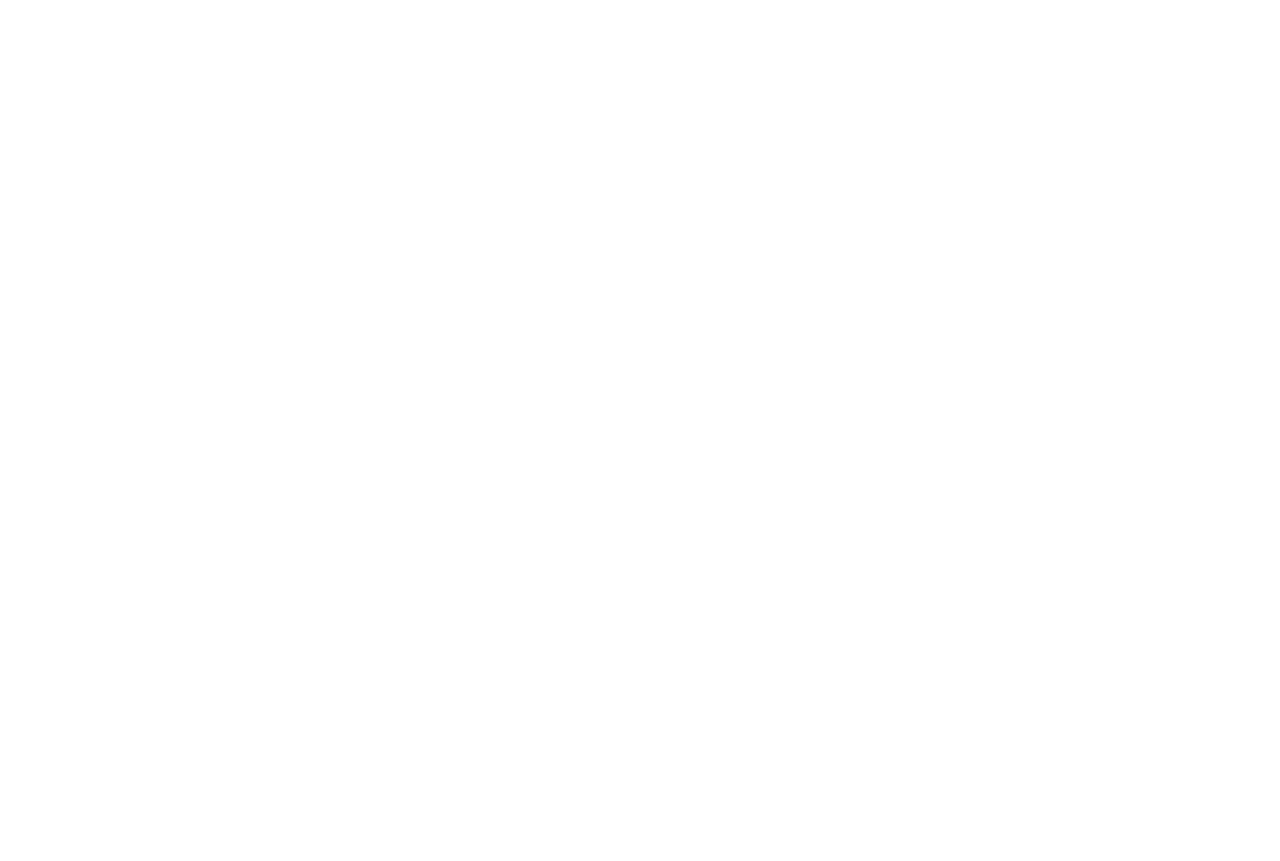
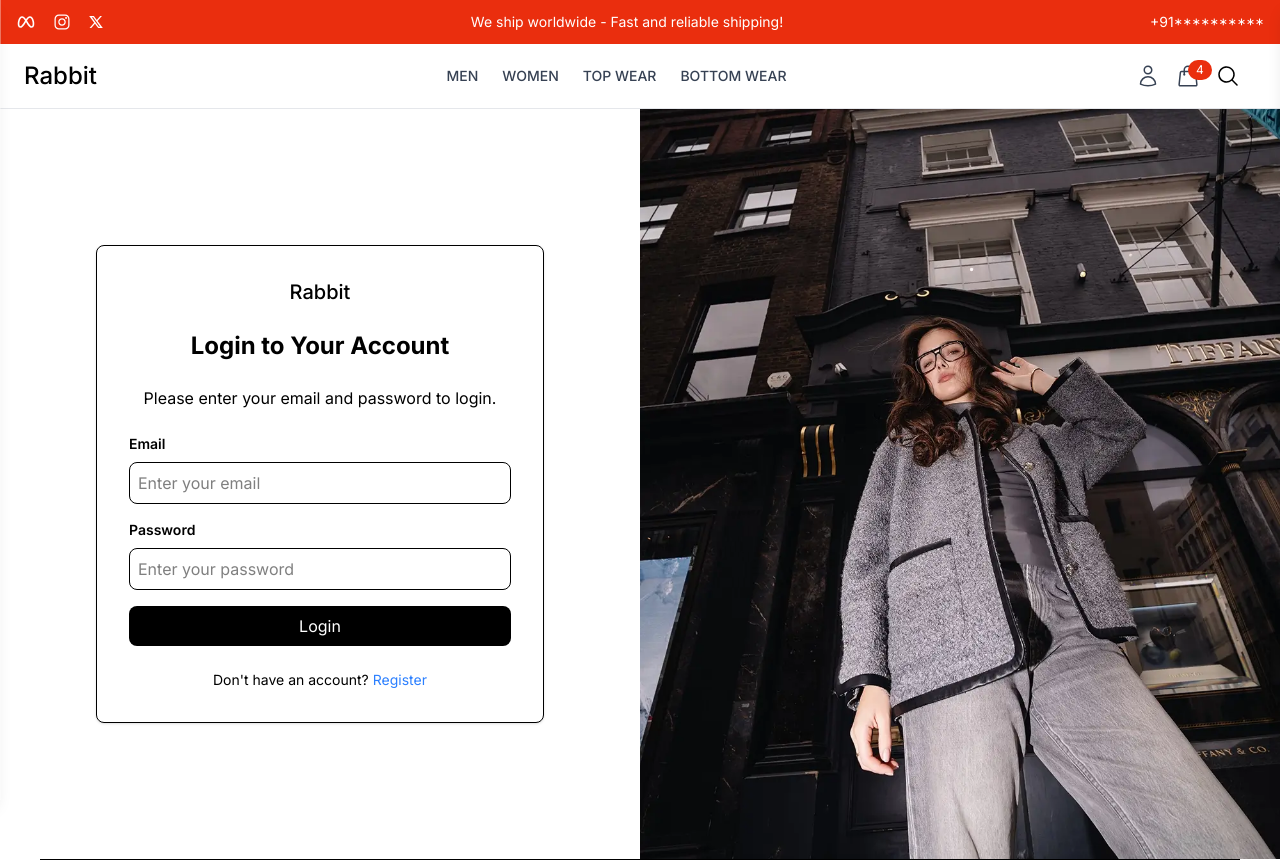
Before and after one commit to hridik-suresh/Rabbit-Co, a React (Vite) app in the folder frontend/vite-project/: page /login in a window 1280 px wide. Before the commit this address had no page. Shown: the top 861 px of the page. Before the commit the page ends 800 px from the top, so only its background shows below. Built offline with nearby package versions, Linux system fonts and the light colour scheme.

Commit message:
Login page is created.

```diff
--- a/frontend/vite-project/src/App.jsx
+++ b/frontend/vite-project/src/App.jsx
@@ -2,6 +2,7 @@
 import UserLayout from './components/Layout/UserLayout';
 import {Toaster} from "sonner"
 import Home from './pages/Home.jsx';
+import Login from './pages/Login.jsx';
 
 function App() {
 
@@ -11,6 +12,7 @@
       <Routes>
         <Route path="/" element={<UserLayout />} >
           <Route index element={<Home />} />
+          <Route path="login" element={<Login />} />
         </Route>
       </Routes>
     </div>
--- /dev/null
+++ b/frontend/vite-project/src/pages/Login.jsx
@@ -0,0 +1,71 @@
+import { useState } from "react";
+import { Link } from "react-router-dom";
+
+import login from "../assets/login.webp";
+
+function Login() {
+  const [email, setEmail] = useState("");
+  const [password, setPassword] = useState("");
+
+  return (
+    <div className="flex">
+      <div className="w-full md:w-1/2 flex flex-col items-center justify-center p-8 md:p-12">
+        <form className="w-full max-w-md bg-white p-8 rounded-lg border shadow-sm">
+          <div className="flex justify-center mb-6">
+            <h2 className="text-xl font-medium">Rabbit</h2>
+          </div>
+          <h2 className="text-2xl font-bold mb-6 text-center">
+            Login to Your Account
+          </h2>
+          <p className="text-center mb-6">
+            Please enter your email and password to login.
+          </p>
+          <div className="mb-4">
+            <label className="block mb-2 text-sm font-semibold">Email</label>
+            <input
+              type="email"
+              className="w-full p-2 border rounded-lg focus:outline-none focus:ring-2 focus:ring-gray-500"
+              value={email}
+              onChange={(e) => setEmail(e.target.value)}
+              placeholder="Enter your email"
+            />
+          </div>
+          <div className="mb-4">
+            <label className="block mb-2 text-sm font-semibold">Password</label>
+            <input
+              type="password"
+              className="w-full p-2 border rounded-lg focus:outline-none focus:ring-2 focus:ring-gray-500"
+              value={password}
+              onChange={(e) => setPassword(e.target.value)}
+              placeholder="Enter your password"
+            />
+          </div>
+          <button
+            type="submit"
+            className="w-full bg-black text-white p-2 rounded-lg hover:bg-gray-800 transition-colors"
+          >
+            Login
+          </button>
+          <p className="mt-6 text-center text-sm">
+            Don't have an account?
+            <Link to="/register" className="text-blue-500 hover:underline ml-1">
+              Register
+            </Link>
+          </p>
+        </form>
+      </div>
+
+      <div className="hidden md:block md:w-1/2 bg-gray-800">
+        <div className="h-full flex flex-col justify-center items-center">
+          <img
+            src={login}
+            alt="Login"
+            className="h-[750px] w-full object-cover"
+          />
+        </div>
+      </div>
+    </div>
+  );
+}
+
+export default Login;
```
